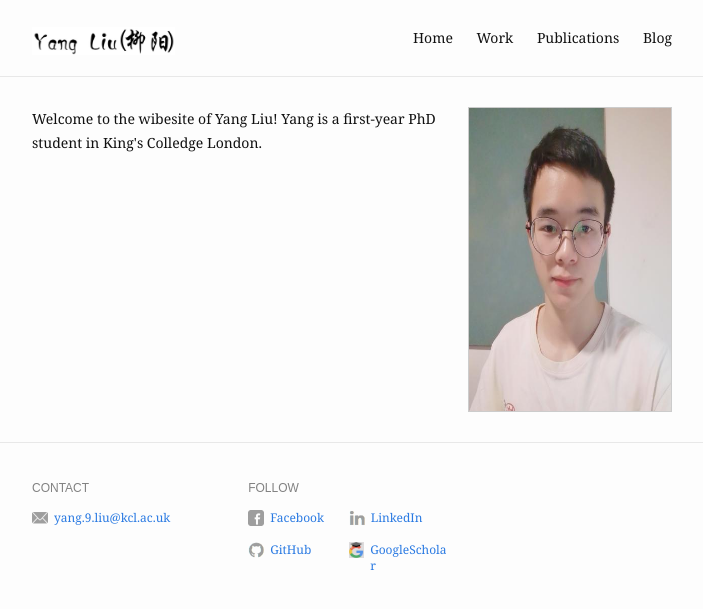
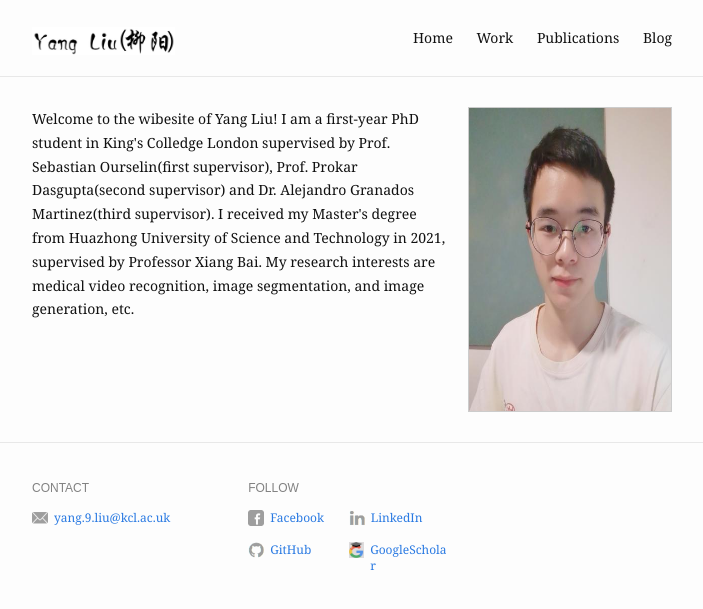
Before and after one commit to MRUIL/MRUIL.github.io, a Jekyll site: the page built from index.md, in a window 1280 px wide. Shown: the top 609 px of the page, without its empty margins (288-991 px from the left). Built offline with Jekyll 4.4.1, drawn with Linux system fonts in a browser that asks for light colours.

Commit message:
Update index.md

```diff
--- a/index.md
+++ b/index.md
@@ -6,5 +6,5 @@ profile_picture:
 ---
 
 <p>
-  Welcome to the wibesite of Yang Liu! Yang is a first-year PhD student in King's Colledge London.
+  Welcome to the wibesite of Yang Liu! I am a first-year PhD student in King's Colledge London supervised by Prof. Sebastian Ourselin(first supervisor), Prof. Prokar Dasgupta(second supervisor) and Dr. Alejandro Granados Martinez(third supervisor). I received my Master's degree from Huazhong University of Science and Technology in 2021, supervised by Professor Xiang Bai. My research interests are medical video recognition, image segmentation, and image generation, etc.
 </p>
```
